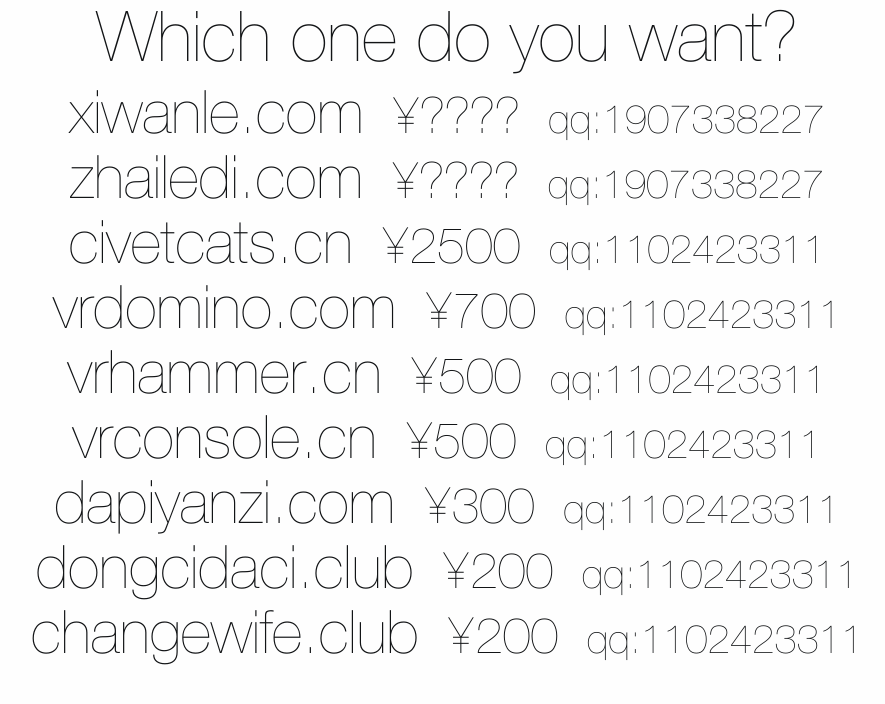
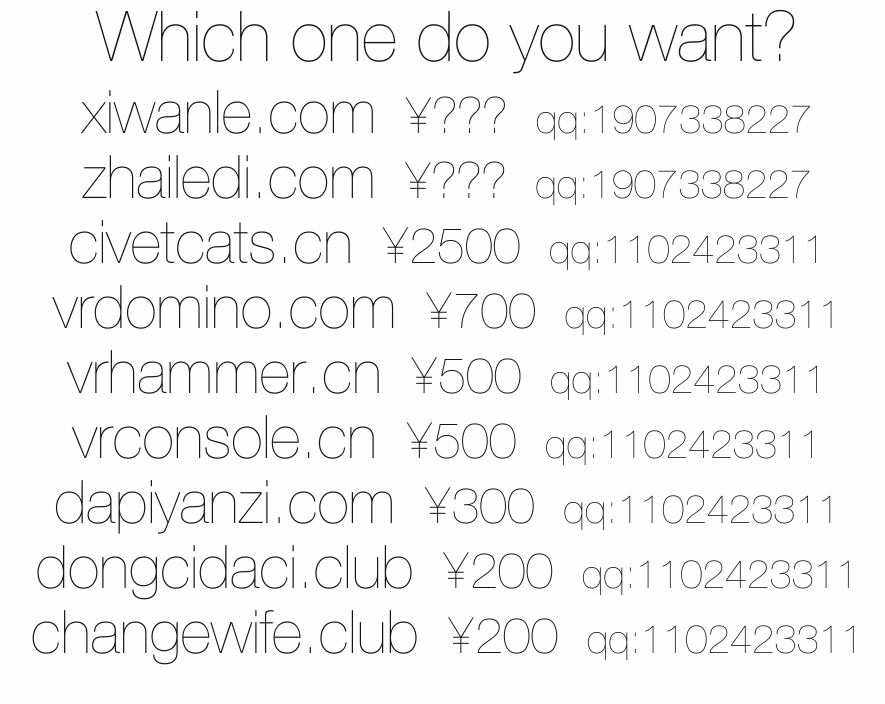
Before and after one commit to DomainDeal/DomainDeal.github.io, a plain HTML site: page index.html in a window 1280 px wide. Shown: the whole page, without its empty margins (193-1078 px from the left). Drawn offline with Linux system fonts and the light colour scheme.

Commit message:
Update index.html

```diff
--- a/index.html
+++ b/index.html
@@ -37,13 +37,13 @@
 
 			<div>
 				<span style="font-size: 60px;">xiwanle.com</span>&nbsp;&nbsp;&nbsp;&nbsp;&nbsp;&nbsp;
-				<span style="font-size: 50px;">¥????</span>&nbsp;&nbsp;&nbsp;&nbsp;&nbsp;&nbsp;
+				<span style="font-size: 50px;">¥???</span>&nbsp;&nbsp;&nbsp;&nbsp;&nbsp;&nbsp;
                 <span style="font-size: 40px;">qq:1907338227</span>
 			</div>
 
 			<div>
 				<span style="font-size: 60px;">zhailedi.com</span>&nbsp;&nbsp;&nbsp;&nbsp;&nbsp;&nbsp;
-				<span style="font-size: 50px;">¥????</span>&nbsp;&nbsp;&nbsp;&nbsp;&nbsp;&nbsp;
+				<span style="font-size: 50px;">¥???</span>&nbsp;&nbsp;&nbsp;&nbsp;&nbsp;&nbsp;
                 <span style="font-size: 40px;">qq:1907338227</span>
 			</div>
 
```
